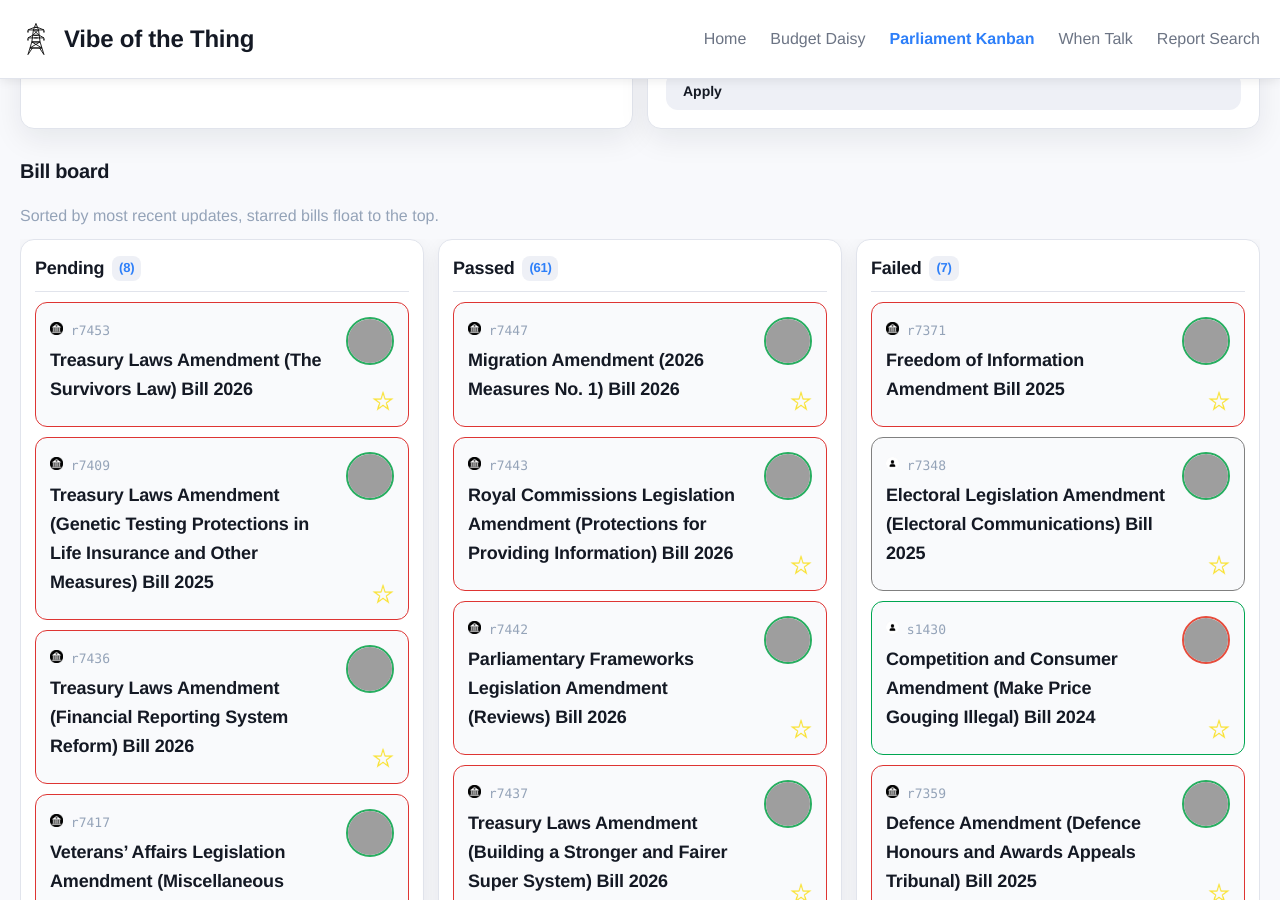
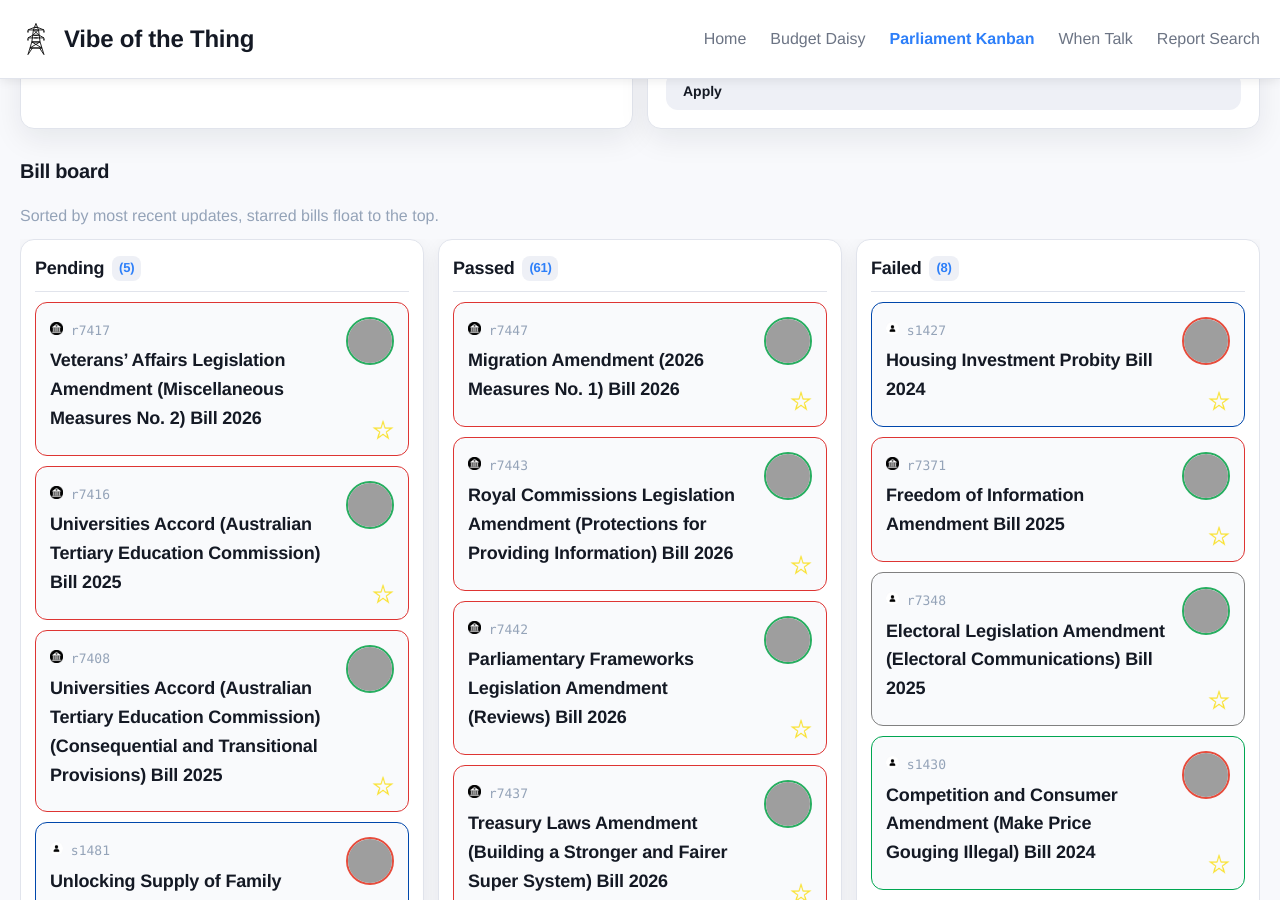
Before and after one commit to Coedice/vibe-of-the-thing, a Jekyll site: the page built from parliament-kanban/index.html, in a window 1280 px wide and 900 px high, scrolled down 595 px. Built offline with Jekyll 4.4.1, drawn with Linux system fonts in a browser that asks for light colours; part of the change alters nothing that is shown; grey boxes are pictures that could not be loaded.

Commit message:
Update bill data

```diff
--- a/_data/bills.yml
+++ b/_data/bills.yml
@@ -17,36 +17,6 @@ pending:
   pdf_url: https://parlinfo.aph.gov.au/parlInfo/download/legislation/bills/r7408_first-reps/toc_pdf/25105b01.pdf;fileType=application%2Fpdf
   last_updated: 2026-03-03
   second_reading_hansard_url: https://parlinfo.aph.gov.au/parlInfo/search/display/display.w3p;query=Id%3A%22chamber%2Fhansardr%2F28887%2F0035%22
-- bill_id: r7409
-  title: Treasury Laws Amendment (Genetic Testing Protections in Life Insurance and
-    Other Measures) Bill 2025
-  status: Before Reps
-  type: Government
-  portfolio: Treasury
-  originating_house: House of Representatives
-  summary: "Amends: the Insurance Contracts Act 1984 to establish a ban which prohibits\
-    \ insurers from using certain information about an individual\u2019s genetic testing\
-    \ to inform the offer of life insurance cover, or the terms and conditions of\
-    \ the cover that is offered; the Disability Discrimination Act 1992 to align Australia\u2019\
-    s anti-discrimination law with the ban; the Corporations Act 2001 to provide four\
-    \ licensing exemptions for foreign financial services providers; 7 Acts to support\
-    \ Australia\u2019s continuing participation with multilateral development banks\
-    \ (MDBs) and the International Monetary Fund by introducing special appropriations\
-    \ for current and future financial obligations to MDBs, enabling the delegation\
-    \ of certain powers, ensuring payments consistent with existing obligations can\
-    \ be made without additional ministerial approval, and making technical amendments;\
-    \ and the Financial Sector Reform (Hayne Royal Commission Response\u2014Better\
-    \ Advice) Act 2021 to remove the requirement that individual financial advisers\
-    \ register themselves with the Australian Securities and Investments Commission\
-    \ annually from 1 July 2026. Also repeals 9 Acts and the European Bank for Reconstruction\
-    \ and Development Regulation 2012."
-  introducer_name: Daniel Mulino
-  introducer_party: Labor
-  introducer_id: '10925'
-  introducer_division: Fraser
-  pdf_url: https://parlinfo.aph.gov.au/parlInfo/download/legislation/bills/r7409_first-reps/toc_pdf/25106b01.pdf;fileType=application%2Fpdf
-  last_updated: 2026-03-25
-  second_reading_hansard_url: https://parlinfo.aph.gov.au/parlInfo/search/display/display.w3p;query=Id%3A%22chamber%2Fhansardr%2F28887%2F0043%22
 - bill_id: r7416
   title: Universities Accord (Australian Tertiary Education Commission) Bill 2025
   status: Before Senate
@@ -85,39 +55,6 @@ pending:
   pdf_url: https://parlinfo.aph.gov.au/parlInfo/download/legislation/bills/r7417_third-reps/toc_pdf/25116b01.pdf;fileType=application%2Fpdf
   last_updated: 2026-03-03
   second_reading_hansard_url: https://parlinfo.aph.gov.au/parlInfo/search/display/display.w3p;query=Id%3A%22chamber%2Fhansardr%2F28890%2F0026%22
-- bill_id: r7436
-  title: Treasury Laws Amendment (Financial Reporting System Reform) Bill 2026
-  status: Before Senate
-  type: Government
-  portfolio: Treasury
-  originating_house: House of Representatives
-  summary: Amends the Australian Securities and Investments Commission Act 2001 to
-    merge the Financial Reporting Council, the Australian Accounting Standards Board
-    and the Auditing and Assurance Standards Board into a single entity to be known
-    as External Reporting Australia, with responsibility for performing core financial
-    reporting and sustainability standard-setting functions. Also makes consequential
-    amendments to 8 Acts.
-  introducer_name: Daniel Mulino
-  introducer_party: Labor
-  introducer_id: '10925'
-  introducer_division: Fraser
-  pdf_url: https://parlinfo.aph.gov.au/parlInfo/download/legislation/bills/r7436_first-reps/toc_pdf/26012b01.pdf;fileType=application%2Fpdf
-  last_updated: 2026-03-11
-  second_reading_hansard_url: https://parlinfo.aph.gov.au/parlInfo/search/display/display.w3p;query=Id%3A%22chamber%2Fhansardr%2F29139%2F0015%22
-- bill_id: r7453
-  title: Treasury Laws Amendment (The Survivors Law) Bill 2026
-  status: Before Reps
-  type: Government
-  portfolio: Treasury
-  originating_house: House of Representatives
-  summary: null
-  introducer_name: Daniel Mulino
-  introducer_party: Labor
-  introducer_id: '10925'
-  introducer_division: Fraser
-  pdf_url: https://parlinfo.aph.gov.au/parlInfo/download/legislation/bills/r7453_first-reps/toc_pdf/26033b01.pdf;fileType=application%2Fpdf
-  last_updated: 2026-03-25
-  second_reading_hansard_url: https://parlinfo.aph.gov.au/parlInfo/search/display/display.w3p;query=Id%3A%22chamber%2Fhansardr%2F29149%2F0026%22
 - bill_id: s1436
   title: Whistleblower Protection Authority Bill 2025
   status: Before Senate
@@ -1441,6 +1378,22 @@ failed:
   pdf_url: https://parlinfo.aph.gov.au/parlInfo/download/legislation/bills/r7371_third-reps/toc_pdf/25071b01.pdf;fileType=application%2Fpdf
   last_updated: 2026-03-05
   second_reading_hansard_url: https://parlinfo.aph.gov.au/parlInfo/search/display/display.w3p;query=Id%3A%22chamber%2Fhansardr%2F28849%2F0016%22
+- bill_id: s1427
+  title: Housing Investment Probity Bill 2024
+  status: Not Proceeding
+  type: Private
+  portfolio: null
+  originating_house: Senate
+  summary: Amends the Housing Australia Future Fund Act 2023 to prohibit the Housing
+    Australia Future Fund from investing in housing-related assets or entities financed
+    by the Construction and Building Unions Superannuation Fund.
+  introducer_name: Andrew Bragg
+  introducer_party: Liberal
+  introducer_id: '10945'
+  introducer_division: NSW
+  pdf_url: https://parlinfo.aph.gov.au/parlInfo/download/legislation/bills/s1427_first-senate/toc_pdf/24S1720.pdf;fileType=application%2Fpdf
+  last_updated: 2026-03-26
+  second_reading_hansard_url: https://parlinfo.aph.gov.au/parlInfo/search/display/display.w3p;query=Id%3A%22chamber%2Fhansards%2F28060%2F0198%22
 - bill_id: s1430
   title: Competition and Consumer Amendment (Make Price Gouging Illegal) Bill 2024
   status: Not Proceeding
```
